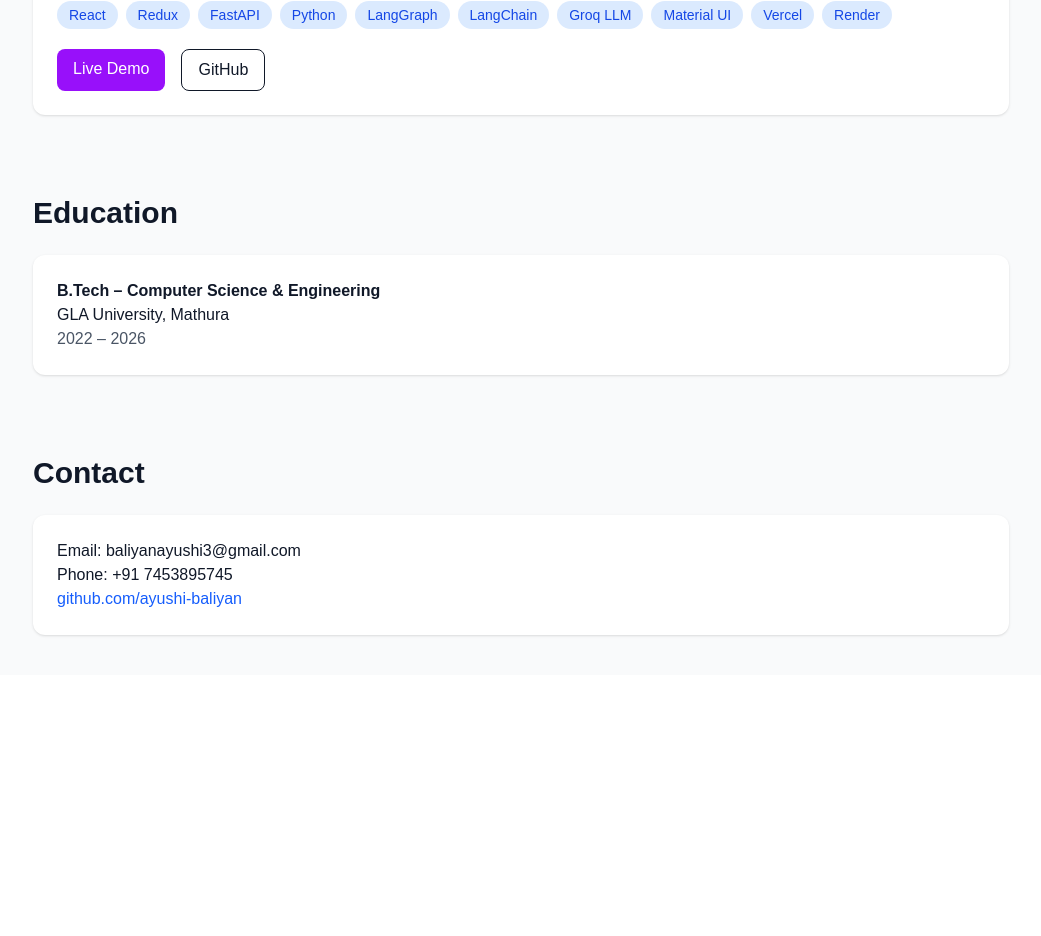
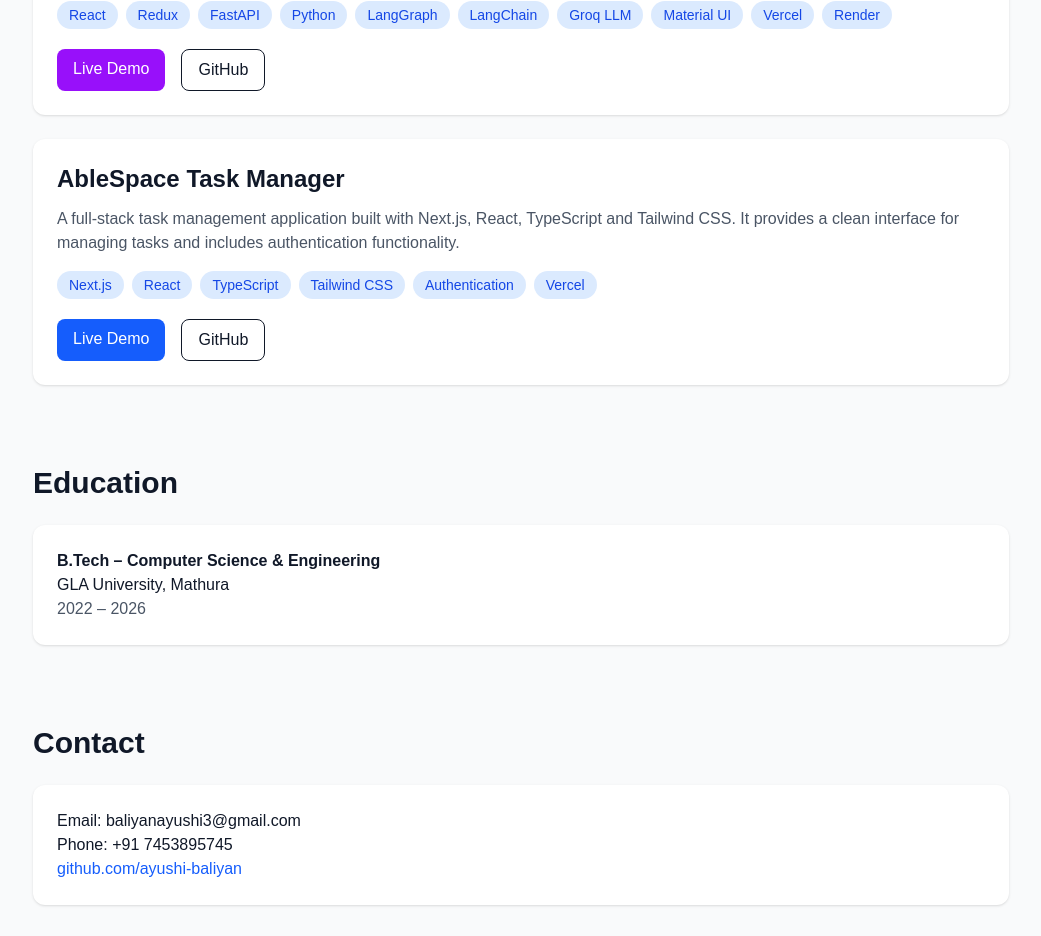
Before and after one commit to ayushi-baliyan/portfolio, a Next.js app: page / in a window 1280 px wide. Shown: the part 1451-2387 px from the top of the page, without its empty margins (119-1160 px from the left). Before the commit the page ends 2126 px from the top, so only its background shows below. Built offline with nearby package versions, Linux system fonts and the light colour scheme.

Commit message:
Add AbleSpace Task Manager to portfolio

```diff
--- a/app/page.tsx
+++ b/app/page.tsx
@@ -191,6 +191,56 @@ export default function Home() {
             </a>
           </div>
         </div>
+                {/* AbleSpace Task Manager */}
+        <div className="bg-white p-6 rounded-xl shadow mt-6">
+          <h3 className="text-2xl font-semibold">
+            AbleSpace Task Manager
+          </h3>
+
+          <p className="mt-3 text-gray-600">
+            A full-stack task management application built with Next.js,
+            React, TypeScript and Tailwind CSS. It provides a clean interface
+            for managing tasks and includes authentication functionality.
+          </p>
+
+          <div className="mt-4 flex flex-wrap gap-2">
+            {[
+              "Next.js",
+              "React",
+              "TypeScript",
+              "Tailwind CSS",
+              "Authentication",
+              "Vercel",
+            ].map((tech) => (
+              <span
+                key={tech}
+                className="bg-blue-100 text-blue-700 px-3 py-1 rounded-full text-sm"
+              >
+                {tech}
+              </span>
+            ))}
+          </div>
+
+          <div className="mt-5 flex gap-4 flex-wrap">
+            <a
+              href="https://ablespace-task-manager-ten.vercel.app/"
+              target="_blank"
+              rel="noopener noreferrer"
+              className="px-4 py-2 bg-blue-600 text-white rounded-lg"
+            >
+              Live Demo
+            </a>
+
+            <a
+              href="https://github.com/ayushi-baliyan/ablespace-task-manager"
+              target="_blank"
+              rel="noopener noreferrer"
+              className="px-4 py-2 border rounded-lg"
+            >
+              GitHub
+            </a>
+          </div>
+        </div>
       </section>
 
       {/* Education */}
```
